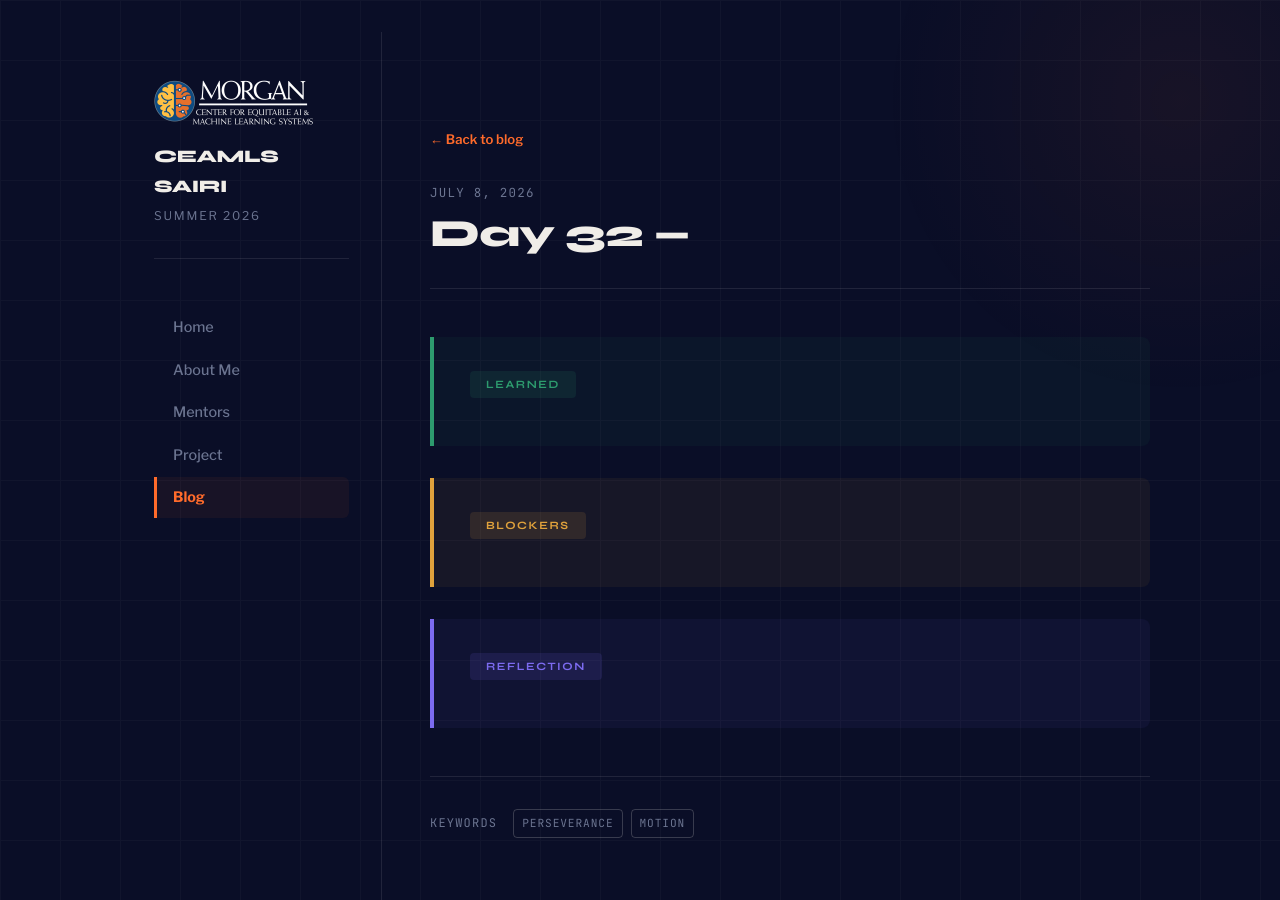
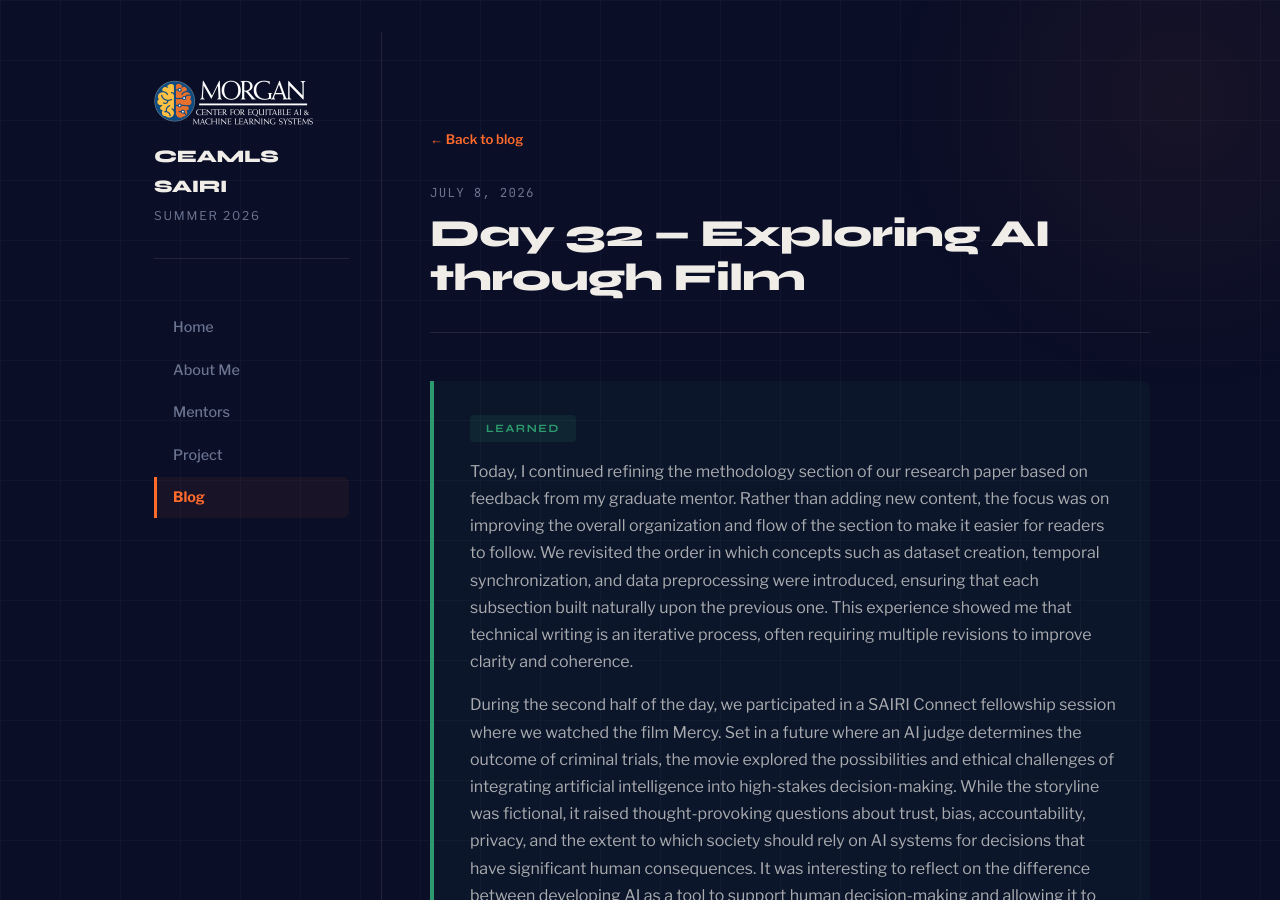
Before and after one commit to Bkaez/bkaezceamls26.github.io, a Jekyll site: the page built from _posts/2026-06-32-day-32.md, in a window 1280 px wide and 900 px high. Built offline with Jekyll 4.4.1, drawn with Linux system fonts in a browser that asks for light colours; some of the changed text lies outside the part shown.

Commit message:
Update 2026-06-32-day-32.md

```diff
--- a/_posts/2026-06-32-day-32.md
+++ b/_posts/2026-06-32-day-32.md
@@ -1,14 +1,17 @@
 ---
 layout: post
-title: "Day 32 — "
+title: "Day 32 — Exploring AI through Film "
 date: 2026-07-08
 permalink: /day32.html
 tags: ["Perseverance", "Motion"]
 
 what_i_learned: |
+ Today, I continued refining the methodology section of our research paper based on feedback from my graduate mentor. Rather than adding new content, the focus was on improving the overall organization and flow of the section to make it easier for readers to follow. We revisited the order in which concepts such as dataset creation, temporal synchronization, and data preprocessing were introduced, ensuring that each subsection built naturally upon the previous one. This experience showed me that technical writing is an iterative process, often requiring multiple revisions to improve clarity and coherence.
 
+ During the second half of the day, we participated in a SAIRI Connect fellowship session where we watched the film Mercy. Set in a future where an AI judge determines the outcome of criminal trials, the movie explored the possibilities and ethical challenges of integrating artificial intelligence into high-stakes decision-making. While the storyline was fictional, it raised thought-provoking questions about trust, bias, accountability, privacy, and the extent to which society should rely on AI systems for decisions that have significant human consequences. It was interesting to reflect on the difference between developing AI as a tool to support human decision-making and allowing it to replace human judgment altogether.
 
 blockers: |
-
+ I had no blockers today, praise be to God!
 reflection: |
+ Today was pretty smooth, had a great time!
 ---
```
